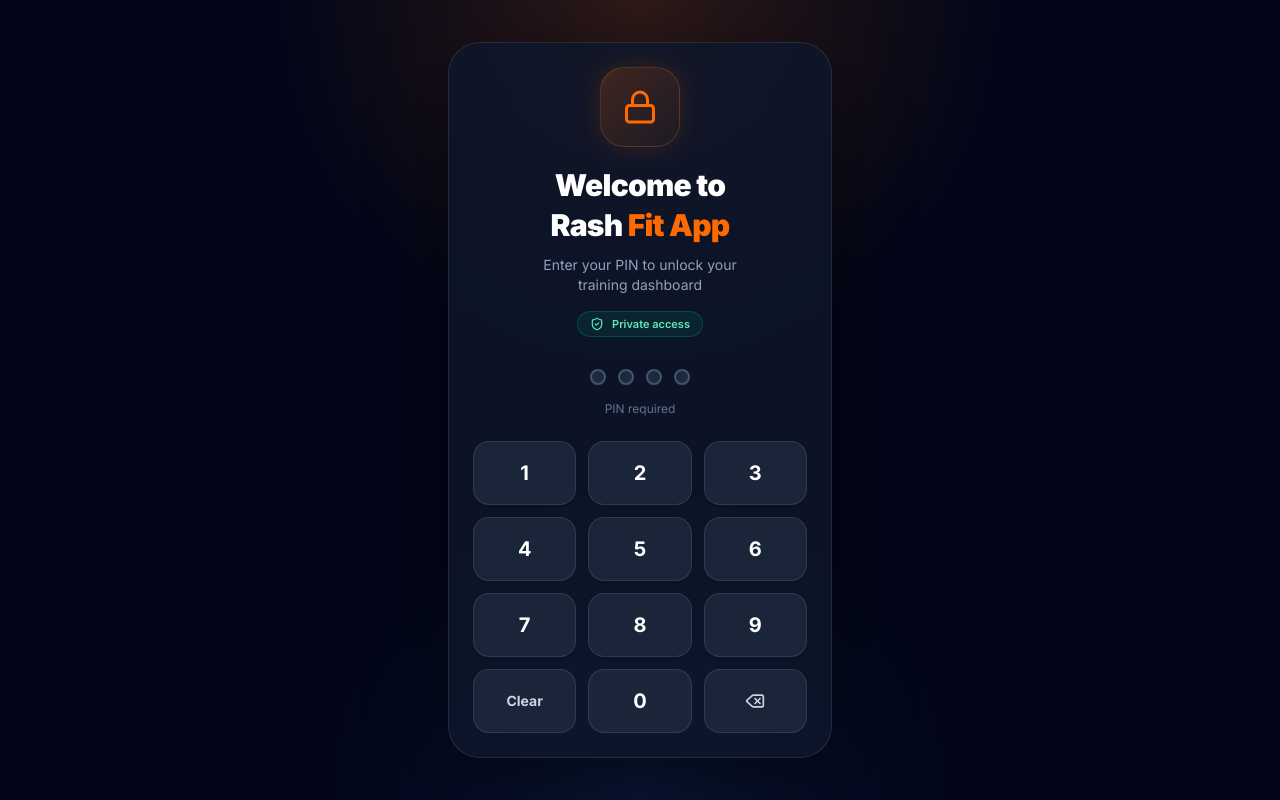
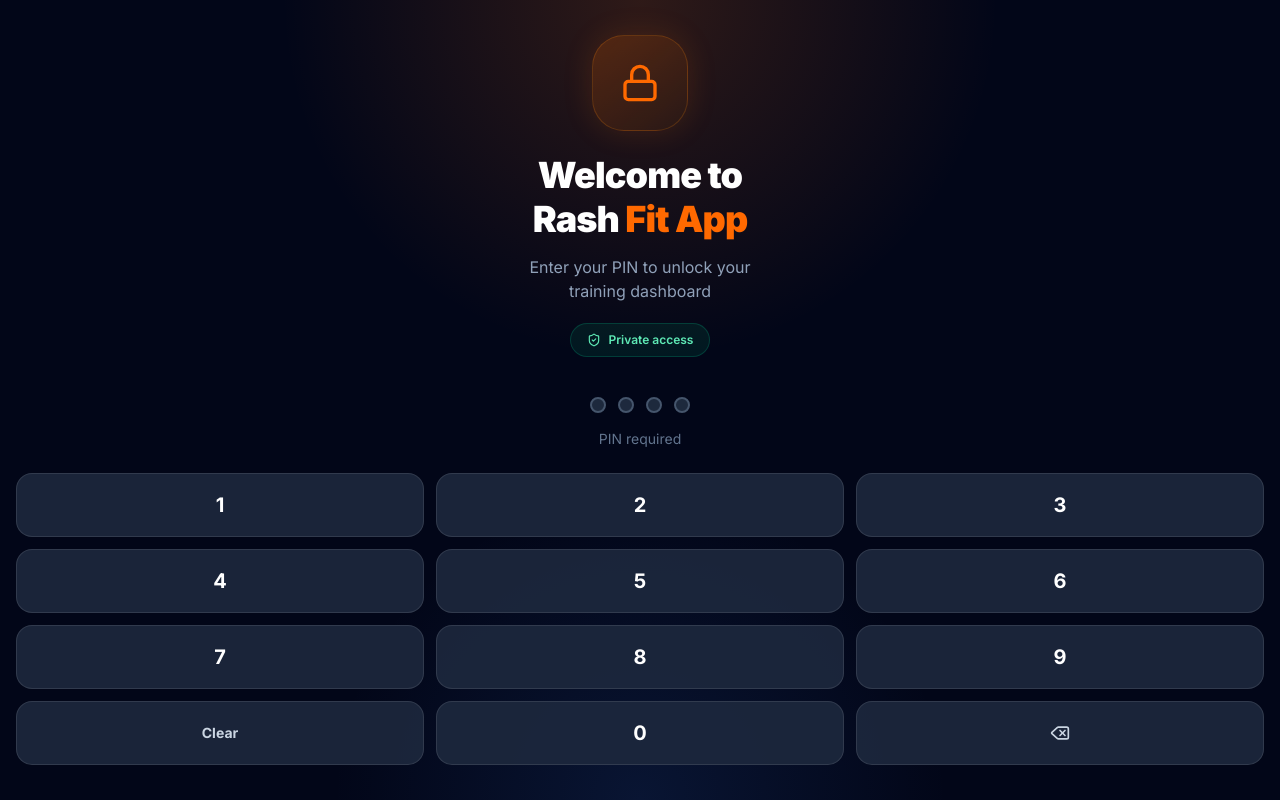
Before and after one commit to r3a2s1-pixel/rashi-fit-app, a Next.js app: page / in a window 1280 px wide. Built offline with nearby package versions, Linux system fonts and the light colour scheme.

Commit message:
make login more full screen

```diff
--- a/components/LoginScreen.tsx
+++ b/components/LoginScreen.tsx
@@ -22,10 +22,8 @@ export default function LoginScreen({ onSuccess }: LoginScreenProps) {
 
     if (newPin.length === 4) {
       if (newPin === CORRECT_PIN) {
-        localStorage.setItem("Rash-fit-auth", "true");
-        setTimeout(() => {
-          onSuccess();
-        }, 150);
+        localStorage.setItem("rashi-fit-auth", "true");
+        setTimeout(() => onSuccess(), 150);
       } else {
         setTimeout(() => {
           setError("Wrong PIN. Try again.");
@@ -48,34 +46,32 @@ export default function LoginScreen({ onSuccess }: LoginScreenProps) {
   const numbers = ["1", "2", "3", "4", "5", "6", "7", "8", "9"];
 
   return (
-    <div className="min-h-screen relative overflow-hidden bg-slate-950 text-white">
+    <div className="min-h-dvh w-full bg-slate-950 text-white relative overflow-hidden">
       <div className="absolute inset-0 bg-[radial-gradient(circle_at_top,_rgba(249,115,22,0.18),_transparent_35%),radial-gradient(circle_at_bottom,_rgba(59,130,246,0.12),_transparent_30%)]" />
 
-      <div className="relative min-h-screen flex items-center justify-center px-4">
-        <div className="w-full max-w-sm rounded-[2rem] border border-white/10 bg-slate-900/85 backdrop-blur-xl shadow-[0_20px_80px_rgba(0,0,0,0.45)] p-6">
-          <div className="flex flex-col items-center text-center mb-8">
-            <div className="w-20 h-20 rounded-[1.5rem] bg-gradient-to-br from-orange-500/20 to-orange-400/5 border border-orange-400/20 flex items-center justify-center mb-5 shadow-[0_0_30px_rgba(249,115,22,0.15)]">
-              <Lock className="text-orange-500 w-9 h-9" />
+      <div className="relative min-h-dvh w-full px-4 py-6 flex flex-col justify-center">
+        <div className="w-full flex flex-col items-center text-center">
+          <div className="w-24 h-24 rounded-[2rem] bg-gradient-to-br from-orange-500/20 to-orange-400/5 border border-orange-400/20 flex items-center justify-center mb-6 shadow-[0_0_30px_rgba(249,115,22,0.15)]">
+            <Lock className="text-orange-500 w-10 h-10" />
           </div>
 
-            <h1 className="text-3xl font-black tracking-tight text-white">
+          <h1 className="text-4xl font-black tracking-tight text-white">
             Welcome to
           </h1>
-            <h2 className="text-3xl font-black tracking-tight mt-1">
+          <h2 className="text-4xl font-black tracking-tight mt-1">
             Rash <span className="text-orange-500">Fit App</span>
           </h2>
 
-            <p className="text-slate-400 text-sm mt-3 max-w-[240px]">
+          <p className="text-slate-400 text-base mt-4 max-w-[280px]">
             Enter your PIN to unlock your training dashboard
           </p>
 
-            <div className="mt-4 inline-flex items-center gap-2 rounded-full border border-emerald-400/20 bg-emerald-500/10 px-3 py-1 text-[11px] font-semibold text-emerald-300">
+          <div className="mt-5 inline-flex items-center gap-2 rounded-full border border-emerald-400/20 bg-emerald-500/10 px-4 py-2 text-xs font-semibold text-emerald-300">
             <ShieldCheck size={14} />
             Private access
           </div>
-          </div>
 
-          <div className="flex justify-center gap-3 mb-4">
+          <div className="flex justify-center gap-3 mt-10 mb-4">
             {[0, 1, 2, 3].map((i) => (
               <div
                 key={i}
@@ -88,20 +84,20 @@ export default function LoginScreen({ onSuccess }: LoginScreenProps) {
             ))}
           </div>
 
-          <div className="text-center min-h-[20px] mb-5">
+          <div className="text-center min-h-[20px] mb-6">
             {error ? (
               <p className="text-red-400 text-sm">{error}</p>
             ) : (
-              <p className="text-slate-500 text-xs">PIN required</p>
+              <p className="text-slate-500 text-sm">PIN required</p>
             )}
           </div>
 
-          <div className="grid grid-cols-3 gap-3">
+          <div className="grid grid-cols-3 gap-3 w-full">
             {numbers.map((num) => (
               <button
                 key={num}
                 onClick={() => handleNumberClick(num)}
-                className="h-16 rounded-2xl border border-white/10 bg-slate-800/90 text-xl font-bold text-white shadow-sm active:scale-95 transition-all hover:bg-slate-700"
+                className="h-16 rounded-2xl border border-white/10 bg-slate-800/90 text-xl font-bold text-white active:scale-95 transition-all hover:bg-slate-700"
               >
                 {num}
               </button>
```
Lines whose indentation alone changed are shown as unchanged.
